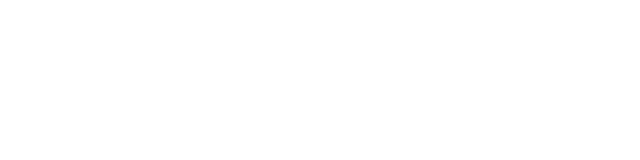
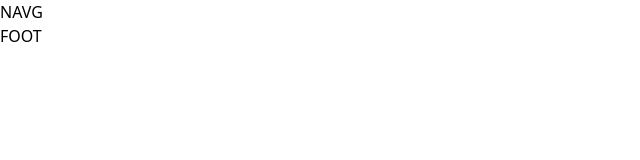
Before and after one commit to magneumpro/magneum_next13, a Next.js app: page / in a window 1280 px wide. Shown: the top 160 px of the page, without its empty margins (0-640 px from the left). Built offline with nearby package versions, Linux system fonts and the light colour scheme.

Commit message:
magneum_next13.git

```diff
--- a/app/layout.tsx
+++ b/app/layout.tsx
@@ -1,7 +1,10 @@
 import "./globals.css";
+import Foot from "./foot";
+import Navg from "./navg";
+
 export const metadata = {
-  title: "Create Next App",
-  description: "Generated by create next app",
+  title: "Magneum Hub",
+  description: "Crafted with Love by Magneum <3",
 };
 
 export default function RootLayout({
@@ -11,7 +14,11 @@
 }) {
   return (
     <html lang="en">
-      <body>{children}</body>
+      <body>
+        <Navg />
+        {children}
+        <Foot />
+      </body>
     </html>
   );
 }
```
